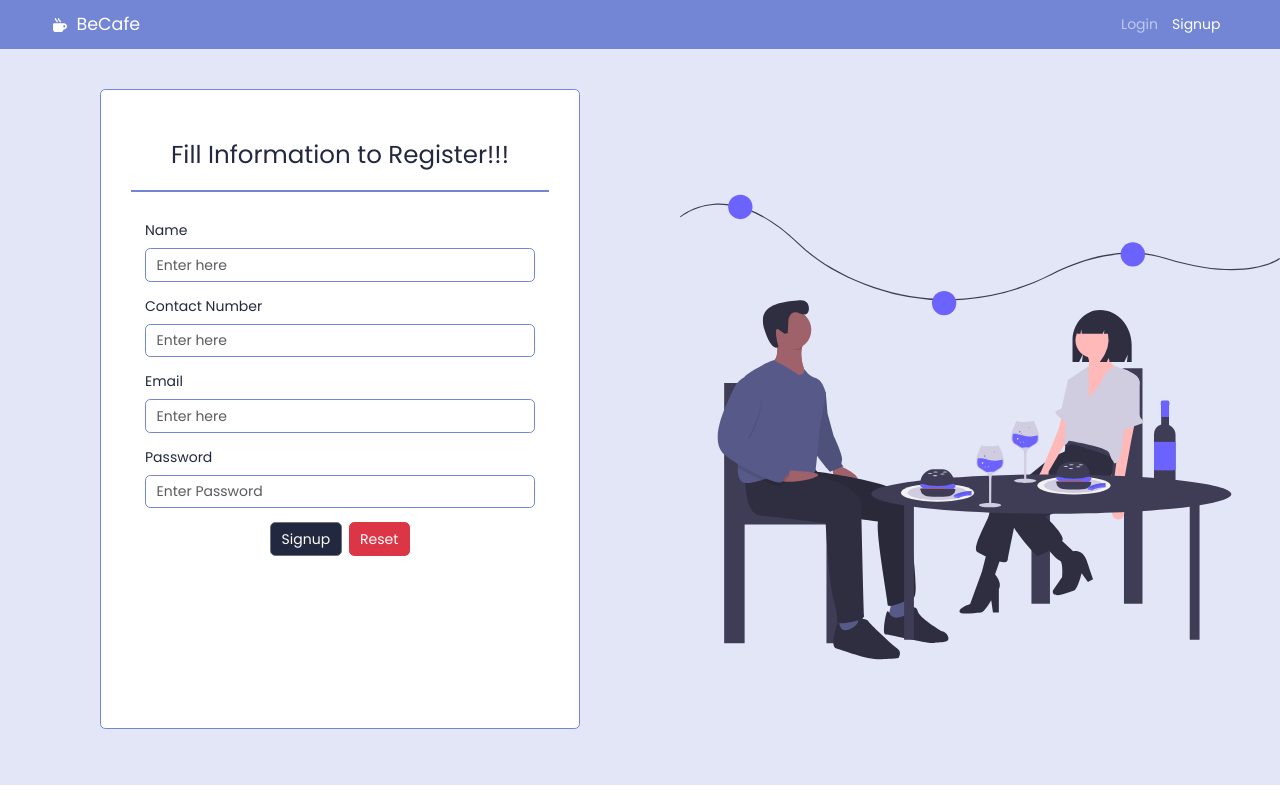
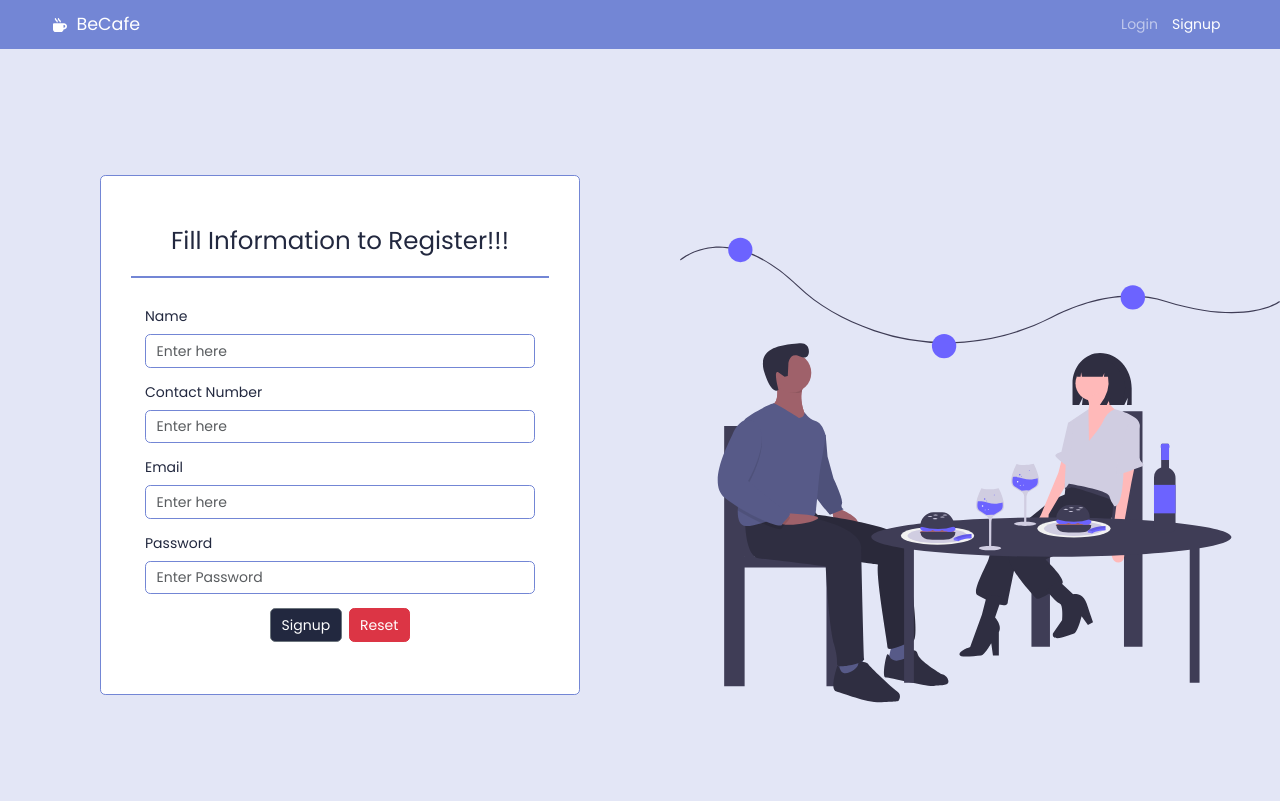
Before and after one commit to Shruti-2303/CMS, a React (Vite) app in the folder CMS-Frontend/: page /signup in a window 1280 px wide. Built offline with nearby package versions, Linux system fonts and the light colour scheme.

Commit message:
fix: margins on login and signup page

```diff
--- a/CMS-Frontend/src/Pages/Login.jsx
+++ b/CMS-Frontend/src/Pages/Login.jsx
@@ -71,14 +71,19 @@ const Login = () => {
   return (
     <Base>
       <div
-        style={{ display: "flex", backgroundColor: "#e3e6f6", height: "92vh" }}
+        style={{
+          display: "flex",
+          backgroundColor: "#e3e6f6",
+          height: "94vh",
+          alignItems: "center",
+        }}
       >
         <img
           src={eatingCafe}
           alt=""
           style={{
             width: "600px",
-            marginTop: "80px",
+            marginTop: "30px",
             height: "72vh",
             marginLeft: "30px",
           }}
@@ -88,8 +93,8 @@ const Login = () => {
             backgroundColor: "#fff",
             width: "450px",
             marginLeft: "200px",
-            height: "72vh",
-            marginTop: "75px",
+            height: "60vh",
+            marginTop: "20px",
             padding: "30px",
             border: "0.5px solid #7386d5",
           }}
@@ -124,7 +129,7 @@ const Login = () => {
                   style={{ border: "1px solid #7386d5" }}
                 />
               </FormGroup>
-              <FormGroup style={{ marginTop: "50px" }}>
+              <FormGroup style={{ marginTop: "30px" }}>
                 <Label
                   for="password"
                   style={{ color: "#22283f", fontSize: "20px" }}
--- a/CMS-Frontend/src/Pages/Signup.jsx
+++ b/CMS-Frontend/src/Pages/Signup.jsx
@@ -1,78 +1,111 @@
-import  {  useState } from 'react'
-import Base from '../components/Base'
-import { Container,Card, CardHeader, CardBody, Form, FormGroup, Input, Label, Button, Row, Col } from 'reactstrap'
-import { signUp } from '../services/user-services'
-import { toast } from 'react-toastify';
-import SignUp from '../assets/signup.svg'
+import { useState } from "react";
+import Base from "../components/Base";
+import {
+  Container,
+  Card,
+  CardHeader,
+  CardBody,
+  Form,
+  FormGroup,
+  Input,
+  Label,
+  Button,
+  Row,
+  Col,
+} from "reactstrap";
+import { signUp } from "../services/user-services";
+import { toast } from "react-toastify";
+import SignUp from "../assets/signup.svg";
 const Signup = () => {
+  const [data, setData] = useState({
+    name: "",
+    contactNumber: "",
+    email: "",
+    password: "",
+  });
 
-    const [data,setData] = useState({
-        name : '',
-        contactNumber : '',
-        email : '',
-        password : ''
-
-    })
-
-    const [error,setError] = useState({
-        errors : {},
-        isError : false
-    })
-    const handleChange=(event,property)=>{
-        setData({...data,[property]: event.target.value})
-    }
+  const [error, setError] = useState({
+    errors: {},
+    isError: false,
+  });
+  const handleChange = (event, property) => {
+    setData({ ...data, [property]: event.target.value });
+  };
   //resetting the data
-    const resetData=()=>{
+  const resetData = () => {
     setData({
-            name : '',
-            contactNumber : '',
-            email : '',
-            password : ''
-        })
-    }
+      name: "",
+      contactNumber: "",
+      email: "",
+      password: "",
+    });
+  };
 
   //submit the form
-    const submitForm=(event)=>{
-        event.preventDefault()
-        if(error.isError){
-            toast.error("Form data is invalid !!")
-            return
+  const submitForm = (event) => {
+    event.preventDefault();
+    if (error.isError) {
+      toast.error("Form data is invalid !!");
+      return;
     }
     console.log(data);
     //data validation
 
     //call server api for sending data
-        signUp(data).then((resp)=>{
-            console.log(resp)
-            console.log("success log")
-            toast.success("User is successfully registered!!")
+    signUp(data)
+      .then((resp) => {
+        console.log(resp);
+        console.log("success log");
+        toast.success("User is successfully registered!!");
         setData({
-                name : '',
-                contactNumber : '',
-                email : '',
-                password : ''
+          name: "",
+          contactNumber: "",
+          email: "",
+          password: "",
+        });
       })
-        }).catch((error)=>{
-            console.log(error)
-            console.log("Error log")
+      .catch((error) => {
+        console.log(error);
+        console.log("Error log");
 
         //handle errors properly
         setError({
-                errors : error,
-                isError : true
-            })
-        })
-    }
+          errors: error,
+          isError: true,
+        });
+      });
+  };
   return (
     <Base>
-        <div style={{display:"flex",backgroundColor:"#e3e6f6", height:"92vh"}}>
-            <Card style={{backgroundColor:'#fff', width: "500px", marginLeft:"100px" ,height:"80vh",marginTop:"40px", padding:"30px", border:"0.5px solid #7386d5"}}>
-                <div style={{textAlign:"center",paddingTop:"20px", color:"#22283f"}}>
-
+      <div
+        style={{
+          display: "flex",
+          backgroundColor: "#e3e6f6",
+          height: "94vh",
+          alignItems: "center",
+        }}
+      >
+        <Card
+          style={{
+            backgroundColor: "#fff",
+            width: "500px",
+            marginLeft: "100px",
+            height: "65vh",
+            marginTop: "20px",
+            padding: "30px",
+            border: "0.5px solid #7386d5",
+          }}
+        >
+          <div
+            style={{
+              textAlign: "center",
+              paddingTop: "20px",
+              color: "#22283f",
+            }}
+          >
             <h3>Fill Information to Register!!!</h3>
-
           </div>
-                <hr style={{border:"1px solid #7386d5",opacity:"1"}}></hr>
+          <hr style={{ border: "1px solid #7386d5", opacity: "1" }}></hr>
           <CardBody>
             {/* creating form */}
 
@@ -80,44 +113,84 @@ const Signup = () => {
               {/* Name Field */}
 
               <FormGroup>
-                            <Label for="name" style={{color:"#22283f"}}>Name</Label>
+                <Label for="name" style={{ color: "#22283f" }}>
+                  Name
+                </Label>
                 <Input
-                                    type='text'
-                                    placeholder='Enter here'
-                                    id='name'
-                                    onChange={(e)=>handleChange(e,'name')}
+                  type="text"
+                  placeholder="Enter here"
+                  id="name"
+                  onChange={(e) => handleChange(e, "name")}
                   value={data.name}
                   required
                   minLength={2}
-                                    style={{border:"1px solid #7386d5"}}
+                  style={{ border: "1px solid #7386d5" }}
                 />
               </FormGroup>
 
               {/* Contact Field */}
 
               <FormGroup>
-                                <Label for="contactNumber" style={{color:"#22283f"}}>Contact Number</Label>
-                                <Input type='tel' placeholder='Enter here' id='contactNumber' onChange={(e)=>handleChange(e,'contactNumber')} value={data.contactNumber} required minLength={10} maxLength={10}  style={{border:"1px solid #7386d5"}}/>
+                <Label for="contactNumber" style={{ color: "#22283f" }}>
+                  Contact Number
+                </Label>
+                <Input
+                  type="tel"
+                  placeholder="Enter here"
+                  id="contactNumber"
+                  onChange={(e) => handleChange(e, "contactNumber")}
+                  value={data.contactNumber}
+                  required
+                  minLength={10}
+                  maxLength={10}
+                  style={{ border: "1px solid #7386d5" }}
+                />
               </FormGroup>
 
               {/* Email Field */}
 
               <FormGroup>
-                                <Label for="email" style={{color:"#22283f"}}>Email</Label>
-                                <Input type='email' placeholder='Enter here' id='email' onChange={(e)=>handleChange(e,'email')} value={data.email} required  style={{border:"1px solid #7386d5"}}/>
+                <Label for="email" style={{ color: "#22283f" }}>
+                  Email
+                </Label>
+                <Input
+                  type="email"
+                  placeholder="Enter here"
+                  id="email"
+                  onChange={(e) => handleChange(e, "email")}
+                  value={data.email}
+                  required
+                  style={{ border: "1px solid #7386d5" }}
+                />
               </FormGroup>
 
               {/* Password Field */}
 
               <FormGroup>
-                                <Label for="pass" style={{color:"#22283f"}}>Password</Label>
-                                <Input type='password' placeholder='Enter Password' id='pass' onChange={(e)=>handleChange(e,'password')} value={data.password} required  style={{border:"1px solid #7386d5"}}/>
+                <Label for="pass" style={{ color: "#22283f" }}>
+                  Password
+                </Label>
+                <Input
+                  type="password"
+                  placeholder="Enter Password"
+                  id="pass"
+                  onChange={(e) => handleChange(e, "password")}
+                  value={data.password}
+                  required
+                  style={{ border: "1px solid #7386d5" }}
+                />
               </FormGroup>
 
-
-                            <Container className='text-center'>
-                                <Button style={{backgroundColor:"#22283f"}}>Signup</Button>
-                                <Button color='danger' type='reset' className='ms-2' onClick={resetData}>Reset</Button>
+              <Container className="text-center">
+                <Button style={{ backgroundColor: "#22283f" }}>Signup</Button>
+                <Button
+                  color="danger"
+                  type="reset"
+                  className="ms-2"
+                  onClick={resetData}
+                >
+                  Reset
+                </Button>
               </Container>
             </Form>
           </CardBody>
@@ -125,11 +198,16 @@ const Signup = () => {
         <img
           src={SignUp}
           alt=""
-                style={{ width: "600px", marginTop: "90px", height:"72vh",marginLeft:"100px"}}
+          style={{
+            width: "600px",
+            marginTop: "90px",
+            height: "72vh",
+            marginLeft: "100px",
+          }}
         />
       </div>
     </Base>
-  )
-}
+  );
+};
 
-export default Signup
+export default Signup;
```
Lines whose indentation alone changed are shown as unchanged.
